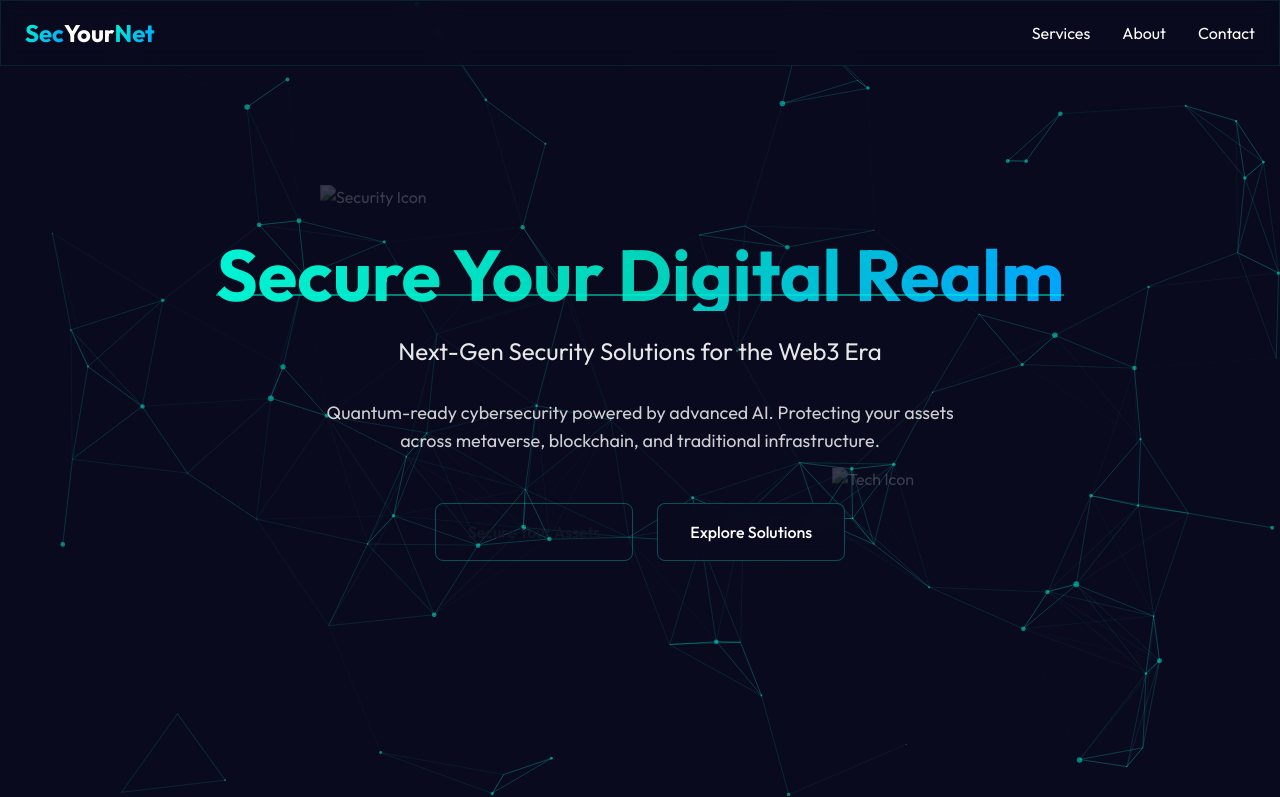
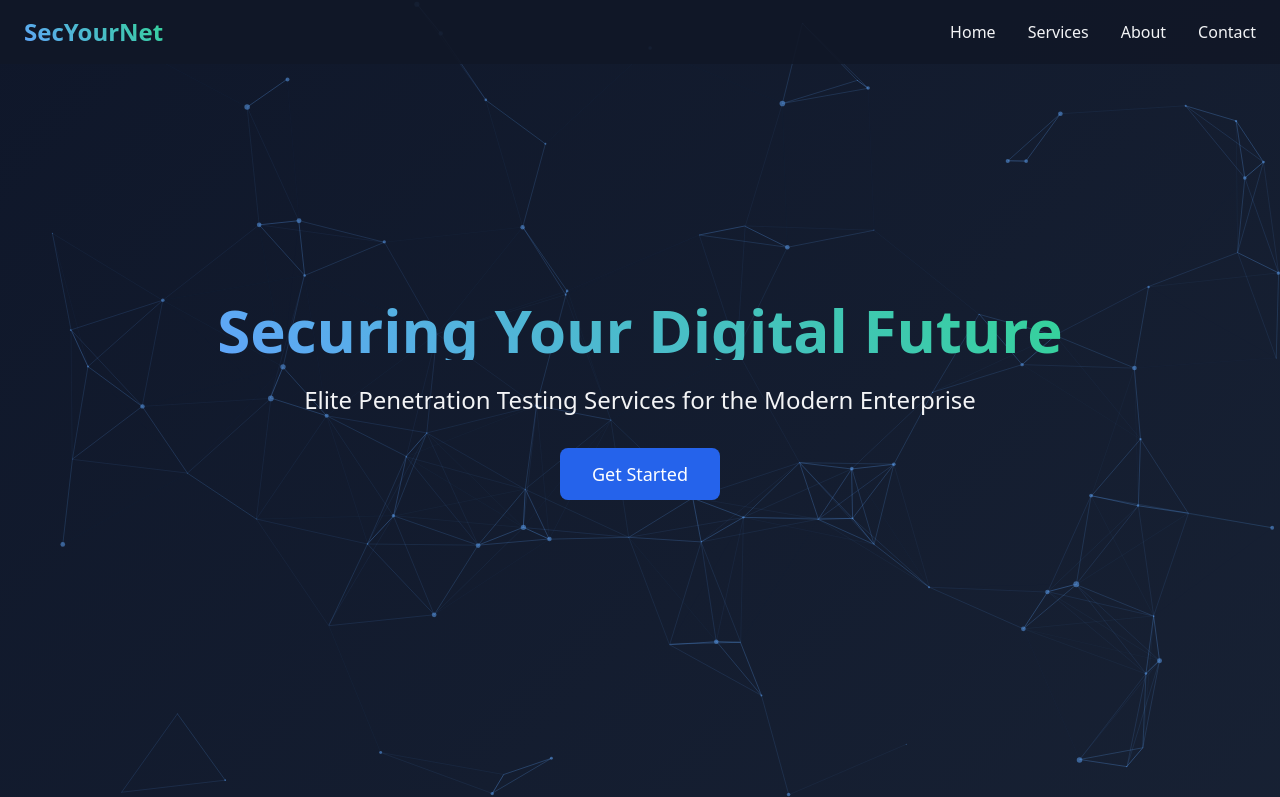
Before and after one commit to rasiras/secyournet-web, a plain HTML site: page index.html in a window 1280 px wide. Shown: the top 797 px of the page. Drawn offline with nearby package versions, Linux system fonts and the light colour scheme.

Commit message:
Update index.html

```diff
--- a/index.html
+++ b/index.html
@@ -3,24 +3,17 @@
 <head>
     <meta charset="UTF-8">
     <meta name="viewport" content="width=device-width, initial-scale=1.0">
-    <title>SecYourNet - Next-Gen Security Solutions</title>
+    <title>SecYourNet - Advanced Penetration Testing Services</title>
     <link href="https://cdnjs.cloudflare.com/ajax/libs/tailwindcss/2.2.19/tailwind.min.css" rel="stylesheet">
-    <link href="https://cdnjs.cloudflare.com/ajax/libs/font-awesome/6.0.0/css/all.min.css" rel="stylesheet">
-    <script src="https://cdnjs.cloudflare.com/ajax/libs/particles.js/2.0.0/particles.min.js"></script>
     <style>
-        @import url('https://fonts.googleapis.com/css2?family=Outfit:wght@300;400;500;600;700&display=swap');
-
-        body {
-            font-family: 'Outfit', sans-serif;
-            background: #0a0a1f;
-            color: #ffffff;
-            overflow-x: hidden;
+        .gradient-bg {
+            background: linear-gradient(135deg, #0f172a 0%, #1e293b 100%);
         }
 
         #particles-js {
             position: absolute;
             width: 100%;
-            height: 100%;
+            height: 100vh;
             z-index: 1;
         }
 
@@ -29,272 +22,219 @@
             z-index: 2;
         }
 
-        .glass {
-            background: rgba(10, 10, 31, 0.8);
-            backdrop-filter: blur(10px);
-            border: 1px solid rgba(0, 245, 212, 0.1);
+        .service-card:hover {
+            transform: translateY(-5px);
+            transition: all 0.3s ease;
         }
 
-        .hero-text {
-            background: linear-gradient(120deg, #00f5d4, #00d4b8, #00a3ff);
-            -webkit-background-clip: text;
-            -webkit-text-fill-color: transparent;
-            background-clip: text;
-        }
-
-        .service-card {
-            transition: all 0.4s cubic-bezier(0.4, 0, 0.2, 1);
-            background: rgba(10, 10, 31, 0.6);
-            border: 1px solid rgba(0, 245, 212, 0.1);
-        }
-
-        .service-card:hover {
-            transform: translateY(-10px) scale(1.02);
-            background: rgba(0, 245, 212, 0.1);
-            border-color: rgba(0, 245, 212, 0.3);
-        }
-
-        .service-card::before {
-            content: '';
-            position: absolute;
-            top: 0;
-            left: 0;
-            right: 0;
-            bottom: 0;
-            border-radius: 0.5rem;
-            padding: 2px;
-            background: linear-gradient(120deg, #00f5d4, #00a3ff);
-            -webkit-mask: linear-gradient(#fff 0 0) content-box, linear-gradient(#fff 0 0);
-            mask: linear-gradient(#fff 0 0) content-box, linear-gradient(#fff 0 0);
-            -webkit-mask-composite: xor;
-            mask-composite: exclude;
-            opacity: 0;
-            transition: opacity 0.4s ease;
-        }
-
-        .service-card:hover::before {
-            opacity: 1;
-        }
-
-        .cyber-button {
-            position: relative;
-            overflow: hidden;
-            transition: all 0.3s ease;
-            border: 1px solid rgba(0, 245, 212, 0.3);
-        }
-
-        .cyber-button::before {
-            content: '';
-            position: absolute;
-            top: 0;
-            left: -100%;
-            width: 100%;
-            height: 100%;
-            background: linear-gradient(120deg, transparent, rgba(0, 245, 212, 0.2), transparent);
-            transition: all 0.5s ease;
-        }
-
-        .cyber-button:hover::before {
-            left: 100%;
-        }
-
-        .text-gradient {
-            background: linear-gradient(120deg, #00f5d4, #00a3ff);
+        .gradient-text {
+            background: linear-gradient(45deg, #60a5fa, #34d399);
             -webkit-background-clip: text;
             -webkit-text-fill-color: transparent;
         }
 
-        .floating {
-            animation: floating 3s ease-in-out infinite;
-        }
-
-        @keyframes floating {
-            0% { transform: translateY(0px); }
-            50% { transform: translateY(-20px); }
-            100% { transform: translateY(0px); }
-        }
-
-        .scanner {
-            position: absolute;
-            width: 100%;
-            height: 2px;
-            background: #00f5d4;
-            opacity: 0.5;
-            animation: scan 3s ease-in-out infinite;
-        }
-
-        @keyframes scan {
-            0% { top: 0; }
-            100% { top: 100%; }
-        }
-
-        .input-field {
-            background: rgba(10, 10, 31, 0.8);
-            border: 1px solid rgba(0, 245, 212, 0.2);
-            transition: all 0.3s ease;
-        }
-
-        .input-field:focus {
-            border-color: #00f5d4;
-            box-shadow: 0 0 15px rgba(0, 245, 212, 0.2);
-        }
-
-        /* Add new modern scrollbar style */
-        ::-webkit-scrollbar {
-            width: 8px;
-        }
-
-        ::-webkit-scrollbar-track {
-            background: #0a0a1f;
-        }
-
-        ::-webkit-scrollbar-thumb {
-            background: #00f5d4;
-            border-radius: 4px;
-        }
-
-        ::-webkit-scrollbar-thumb:hover {
-            background: #00a3ff;
+        .hero-content {
+            position: relative;
+            z-index: 2;
         }
     </style>
 </head>
-<body class="min-h-screen">
-    <div id="particles-js"></div>
-
-    <div class="content-wrapper">
+<body class="gradient-bg text-gray-100">
     <!-- Navigation -->
-        <nav class="fixed w-full z-50 glass">
+    <nav class="fixed w-full bg-gray-900 bg-opacity-90 z-50">
         <div class="container mx-auto px-6 py-4">
             <div class="flex items-center justify-between">
-                    <div class="text-2xl font-bold">
-                        <span class="text-gradient">Sec</span>Your<span class="text-gradient">Net</span>
-                    </div>
+                <div class="text-2xl font-bold gradient-text">SecYourNet</div>
                 <div class="hidden md:flex space-x-8">
-                        <a href="#services" class="hover:text-[#00f5d4] transition-colors duration-300">Services</a>
-                        <a href="#about" class="hover:text-[#00f5d4] transition-colors duration-300">About</a>
-                        <a href="#contact" class="hover:text-[#00f5d4] transition-colors duration-300">Contact</a>
+                    <a href="#home" class="hover:text-blue-400 transition">Home</a>
+                    <a href="#services" class="hover:text-blue-400 transition">Services</a>
+                    <a href="#about" class="hover:text-blue-400 transition">About</a>
+                    <a href="#contact" class="hover:text-blue-400 transition">Contact</a>
                 </div>
             </div>
         </div>
     </nav>
 
-        <!-- Hero Section -->
-        <section class="min-h-screen flex items-center justify-center relative">
-            <div class="container mx-auto px-4 py-32">
-                <div class="max-w-4xl mx-auto text-center">
-                    <div class="relative inline-block mb-6">
-                        <div class="scanner"></div>
-                        <h1 class="text-6xl md:text-7xl font-bold hero-text">
-                            Secure Your Digital Realm
+    <!-- Hero Section with Particles -->
+    <section id="home" class="relative min-h-screen flex items-center justify-center text-center px-4">
+        <div id="particles-js"></div>
+        <div class="hero-content max-w-4xl">
+            <h1 class="text-5xl md:text-6xl font-bold mb-6 gradient-text">
+                Securing Your Digital Future
             </h1>
+            <p class="text-xl md:text-2xl mb-8">
+                Elite Penetration Testing Services for the Modern Enterprise
+            </p>
+            <button class="bg-blue-600 hover:bg-blue-700 text-white px-8 py-3 rounded-lg text-lg transition">
+                Get Started
+            </button>
         </div>
-                    <p class="text-xl md:text-2xl mb-8 opacity-90">
-                        Next-Gen Security Solutions for the Web3 Era
-                    </p>
-                    <p class="text-lg mb-12 opacity-80 max-w-2xl mx-auto">
-                        Quantum-ready cybersecurity powered by advanced AI. Protecting your assets across metaverse,
-                        blockchain, and traditional infrastructure.
-                    </p>
-                    <div class="flex flex-col sm:flex-row gap-6 justify-center">
-                        <a href="#contact" class="cyber-button bg-[#00f5d4] text-gray-900 px-8 py-4 rounded-lg font-medium group">
-                            <span class="relative z-10">Secure Your Assets</span>
-                        </a>
-                        <a href="#services" class="cyber-button glass px-8 py-4 rounded-lg font-medium group">
-                            <span class="relative z-10">Explore Solutions</span>
-                        </a>
+    </section>
+
+    <!-- Services Section -->
+    <section id="services" class="py-20 px-4">
+        <div class="container mx-auto">
+            <h2 class="text-4xl font-bold text-center mb-16 gradient-text">Our Services</h2>
+            <div class="grid grid-cols-1 md:grid-cols-2 lg:grid-cols-3 gap-8">
+                <!-- Web Application Testing -->
+                <div class="service-card bg-gray-800 p-6 rounded-lg">
+                    <h3 class="text-xl font-bold mb-4">Web Application Testing</h3>
+                    <p class="text-gray-400">Comprehensive security assessment of your web applications using advanced testing methodologies.</p>
+                </div>
+
+                <!-- API Assessment -->
+                <div class="service-card bg-gray-800 p-6 rounded-lg">
+                    <h3 class="text-xl font-bold mb-4">API Assessment</h3>
+                    <p class="text-gray-400">In-depth security testing of your APIs to ensure robust protection of your data endpoints.</p>
+                </div>
+
+                <!-- Infrastructure VAPT -->
+                <div class="service-card bg-gray-800 p-6 rounded-lg">
+                    <h3 class="text-xl font-bold mb-4">Infrastructure VAPT</h3>
+                    <p class="text-gray-400">Thorough vulnerability assessment and penetration testing of your network infrastructure.</p>
+                </div>
+
+                <!-- Mobile VAPT -->
+                <div class="service-card bg-gray-800 p-6 rounded-lg">
+                    <h3 class="text-xl font-bold mb-4">Mobile VAPT</h3>
+                    <p class="text-gray-400">Comprehensive security testing of your mobile applications across multiple platforms.</p>
+                </div>
+
+                <!-- Security Consulting -->
+                <div class="service-card bg-gray-800 p-6 rounded-lg">
+                    <h3 class="text-xl font-bold mb-4">Security Consulting</h3>
+                    <p class="text-gray-400">Expert guidance on implementing robust security measures and best practices.</p>
+                </div>
+
+                <!-- Bug Bounty Management -->
+                <div class="service-card bg-gray-800 p-6 rounded-lg">
+                    <h3 class="text-xl font-bold mb-4">Bug Bounty Program Management</h3>
+                    <p class="text-gray-400">End-to-end management of your bug bounty programs to harness crowd-sourced security testing.</p>
                 </div>
             </div>
         </div>
+    </section>
 
-            <!-- Floating Elements -->
-            <div class="absolute top-1/4 left-1/4 w-32 h-32 floating" style="animation-delay: 0s;">
-                <img src="/api/placeholder/128/128" alt="Security Icon" class="opacity-20" />
+    <!-- About Section -->
+    <section id="about" class="py-20 px-4 bg-gray-900">
+        <div class="container mx-auto max-w-4xl text-center">
+            <h2 class="text-4xl font-bold mb-8 gradient-text">Why Choose Us?</h2>
+            <div class="grid grid-cols-1 md:grid-cols-3 gap-8 mt-12">
+                <div>
+                    <h3 class="text-xl font-bold mb-4">Expert Team</h3>
+                    <p class="text-gray-400">Certified security professionals with years of industry experience.</p>
                 </div>
-            <div class="absolute bottom-1/4 right-1/4 w-32 h-32 floating" style="animation-delay: 1.5s;">
-                <img src="/api/placeholder/128/128" alt="Tech Icon" class="opacity-20" />
+                <div>
+                    <h3 class="text-xl font-bold mb-4">Modern Approach</h3>
+                    <p class="text-gray-400">Using cutting-edge tools and methodologies for comprehensive testing.</p>
+                </div>
+                <div>
+                    <h3 class="text-xl font-bold mb-4">Detailed Reports</h3>
+                    <p class="text-gray-400">Actionable insights with clear remediation steps.</p>
+                </div>
+            </div>
         </div>
     </section>
 
-        <!-- Services Section with updated styling -->
-        <!-- ... (previous services section with updated class names) ... -->
+    <!-- Contact Section -->
+    <section id="contact" class="py-20 px-4">
+        <div class="container mx-auto max-w-4xl">
+            <h2 class="text-4xl font-bold text-center mb-12 gradient-text">Get In Touch</h2>
+            <div class="bg-gray-800 p-8 rounded-lg">
+                <form class="space-y-6">
+                    <div>
+                        <input type="text" placeholder="Your Name" class="w-full p-3 bg-gray-700 rounded-lg text-white">
+                    </div>
+                    <div>
+                        <input type="email" placeholder="Your Email" class="w-full p-3 bg-gray-700 rounded-lg text-white">
+                    </div>
+                    <div>
+                        <textarea placeholder="Your Message" rows="4" class="w-full p-3 bg-gray-700 rounded-lg text-white"></textarea>
+                    </div>
+                    <button class="w-full bg-blue-600 hover:bg-blue-700 text-white px-6 py-3 rounded-lg transition">
+                        Send Message
+                    </button>
+                </form>
+            </div>
+        </div>
+    </section>
 
-        <!-- Contact Section with updated styling -->
-        <!-- ... (previous contact section with updated form styling) ... -->
+    <!-- Footer -->
+    <footer class="bg-gray-900 py-8">
+        <div class="container mx-auto px-4 text-center text-gray-400">
+            <p>&copy; 2025 SecYourNet. All rights reserved.</p>
         </div>
+    </footer>
 
+    <!-- Particles.js -->
+    <script src="https://cdnjs.cloudflare.com/ajax/libs/particles.js/2.0.0/particles.min.js"></script>
     <script>
-        // Initialize particle.js
-        particlesJS('particles-js',
-          {
-            "particles": {
-              "number": {
-                "value": 80,
-                "density": {
-                  "enable": true,
-                  "value_area": 800
+        particlesJS('particles-js', {
+            particles: {
+                number: {
+                    value: 80,
+                    density: {
+                        enable: true,
+                        value_area: 800
                     }
                 },
-              "color": {
-                "value": "#00f5d4"
+                color: {
+                    value: '#60a5fa'
                 },
-              "shape": {
-                "type": "circle"
+                shape: {
+                    type: 'circle'
                 },
-              "opacity": {
-                "value": 0.5,
-                "random": false
+                opacity: {
+                    value: 0.5,
+                    random: false
                 },
-              "size": {
-                "value": 3,
-                "random": true
+                size: {
+                    value: 3,
+                    random: true
                 },
-              "line_linked": {
-                "enable": true,
-                "distance": 150,
-                "color": "#00f5d4",
-                "opacity": 0.4,
-                "width": 1
+                line_linked: {
+                    enable: true,
+                    distance: 150,
+                    color: '#60a5fa',
+                    opacity: 0.4,
+                    width: 1
                 },
-              "move": {
-                "enable": true,
-                "speed": 2,
-                "direction": "none",
-                "random": false,
-                "straight": false,
-                "out_mode": "out",
-                "bounce": false
+                move: {
+                    enable: true,
+                    speed: 2,
+                    direction: 'none',
+                    random: false,
+                    straight: false,
+                    out_mode: 'out',
+                    bounce: false
                 }
             },
-            "interactivity": {
-              "detect_on": "canvas",
-              "events": {
-                "onhover": {
-                  "enable": true,
-                  "mode": "repulse"
+            interactivity: {
+                detect_on: 'canvas',
+                events: {
+                    onhover: {
+                        enable: true,
+                        mode: 'grab'
                     },
-                "onclick": {
-                  "enable": true,
-                  "mode": "push"
+                    onclick: {
+                        enable: true,
+                        mode: 'push'
                     },
-                "resize": true
+                    resize: true
+                },
+                modes: {
+                    grab: {
+                        distance: 140,
+                        line_linked: {
+                            opacity: 1
                         }
                     },
-            "retina_detect": true
+                    push: {
+                        particles_nb: 4
                     }
-        );
-
-        // Form handling code remains the same
-        document.getElementById('contactForm').addEventListener('submit', function(e) {
-            e.preventDefault();
-            const formData = {
-                name: document.getElementById('name').value,
-                email: document.getElementById('email').value,
-                service: document.getElementById('service').value,
-                message: document.getElementById('message').value
-            };
-            console.log('Form submitted:', formData);
-            alert('Thank you for your message! We will get back to you soon.');
-            this.reset();
+                }
+            },
+            retina_detect: true
         });
     </script>
 </body>
```
Lines whose indentation alone changed are shown as unchanged.
